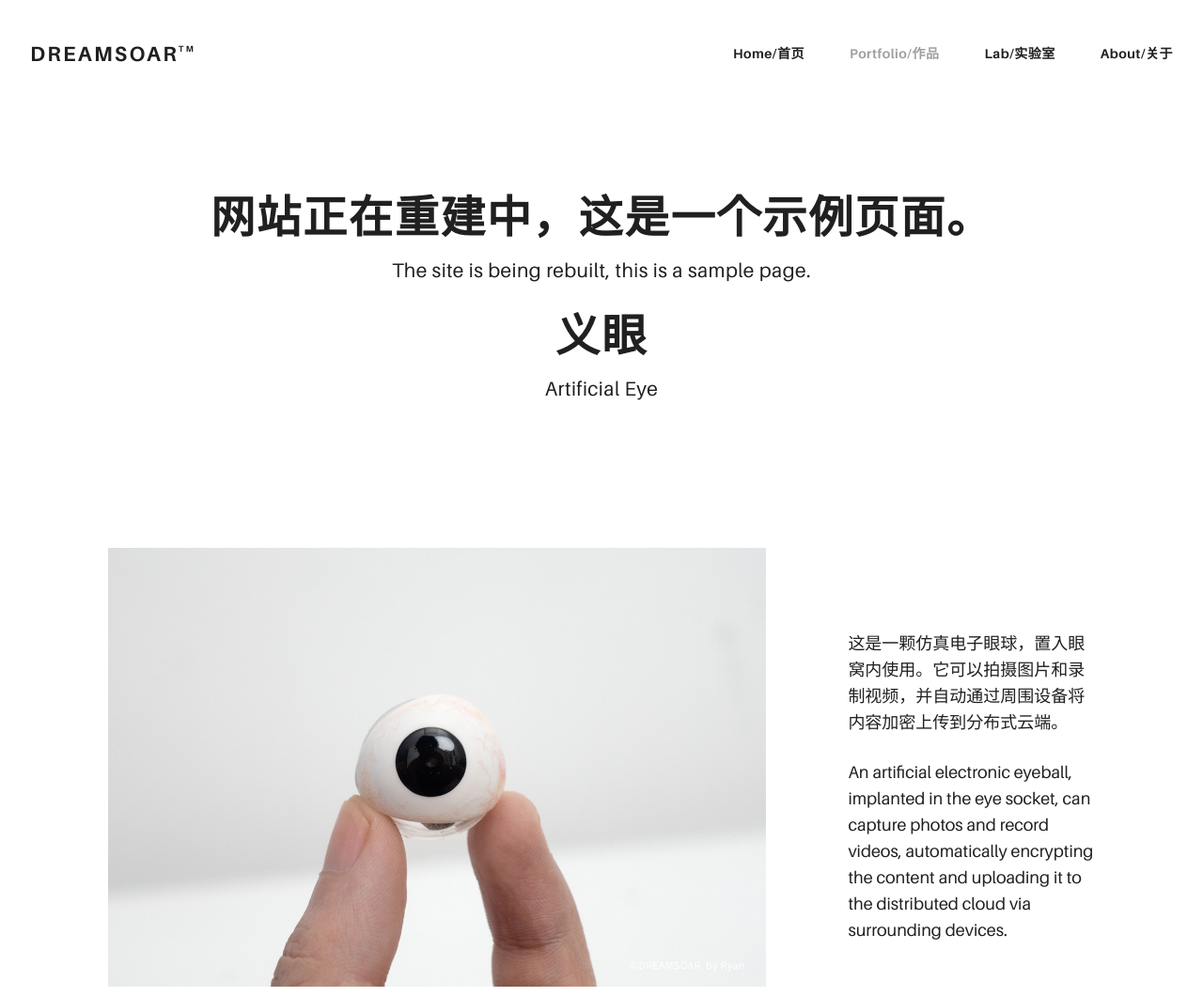
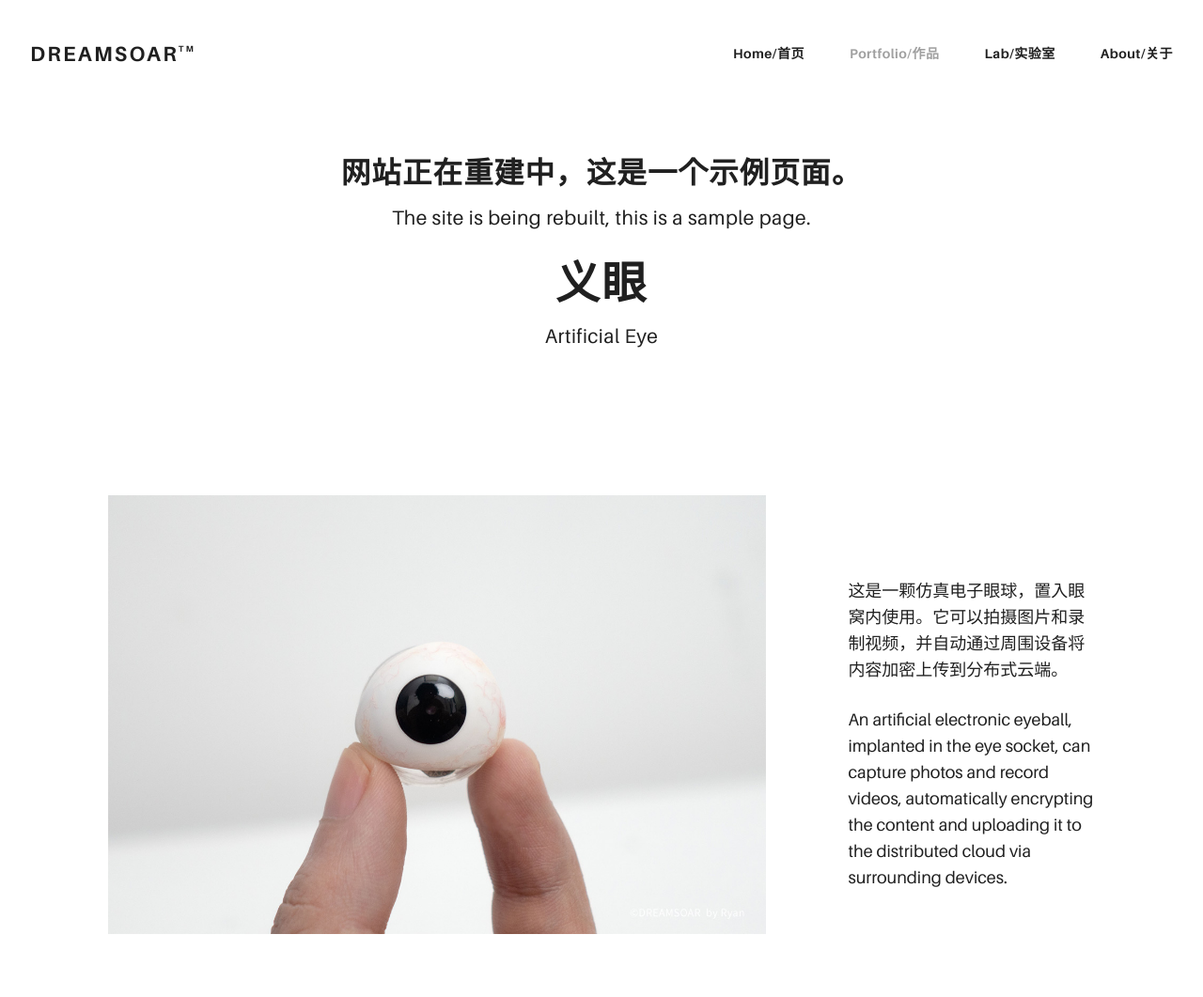
Before and after one commit to theDreamsoar/thedreamsoar.github.io, a plain HTML site: page index.html in a window 1280 px wide. Shown: the top 1061 px of the page at 94% size. Drawn offline with Linux system fonts and the light colour scheme.

Commit message:
Update index.html

```diff
--- a/index.html
+++ b/index.html
@@ -46,9 +46,9 @@
 
     <section class="ae-container-fluid ae-container-fluid--full">
       <!-- <header class="rk-portfolio-cover  item-inside-1" style="background-image: url('assets/img/artificial-eye/artificial-eye-3-1240x827.jpg'); height: 39vh;"></header>       -->
-      <header class="rk-portfolio-cover  item-inside-1" style="background-image: none; height: 62vh;">
+      <header class="rk-portfolio-cover  item-inside-1" style="background-image: none; height: 55vh;">
         <div class="item-inside__meta">
-          <h1 class="ae-u-bolder rk-portfolio-title ">网站正在重建中，这是一个示例页面。</h1>
+          <h3 class="ae-u-bolder rk-portfolio-title ">网站正在重建中，这是一个示例页面。</h3>
           <p class="ae-theta rk-portfolio-category ">The site is being rebuilt, this is a sample page.</p>
           <p class="ae-theta rk-portfolio-category "></p>
           <h1 class="ae-u-bolder rk-portfolio-title ">义眼</h1>
```
